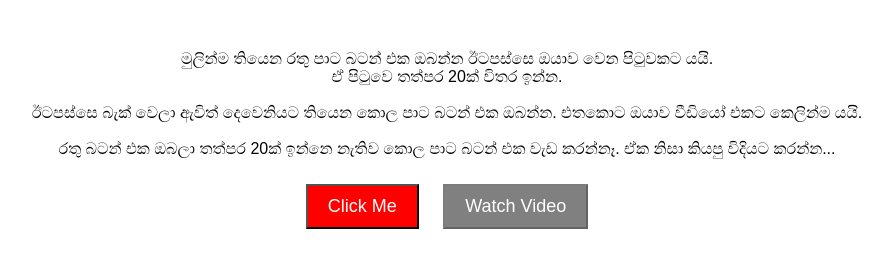
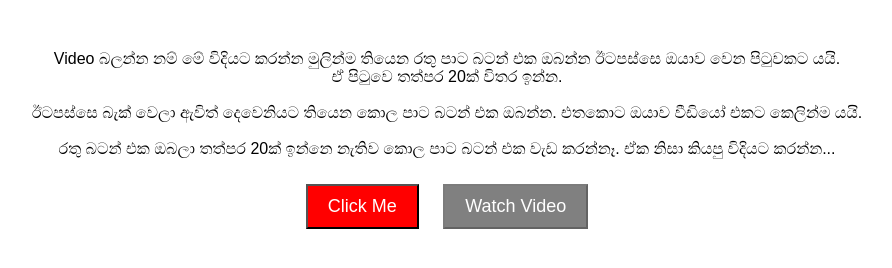
Before and after one commit to asii2020/asii, a plain HTML site: page index.html in a window 1280 px wide. Shown: the whole page, without its empty margins (193-1085 px from the left). Drawn offline with Linux system fonts and the light colour scheme; a script that the page names is missing.

Commit message:
Update index.html

```diff
--- a/index.html
+++ b/index.html
@@ -9,6 +9,7 @@
 <body>
 
     <p>
+                                 Video බලන්න නම් මේ විදියට කරන්න
         මුලින්ම තියෙන රතු පාට බටන් එක ඔබන්න ඊටපස්සෙ ඔයාව වෙන පිටුවකට යයි.<br>
         ඒ පිටුවෙ තත්පර 20ක් විතර ඉන්න.<br><br>
         ඊටපස්සෙ බැක් වෙලා ඇවිත් දෙවෙනියට තියෙන කොල පාට බටන් එක ඔබන්න. එතකොට ඔයාව වීඩියෝ එකට කෙලින්ම යයි.<br><br>
```
